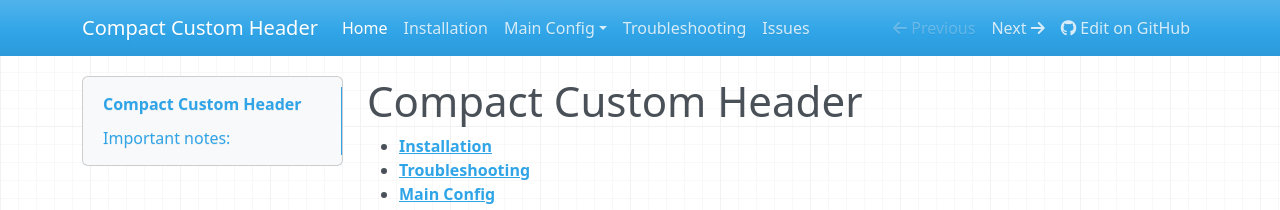
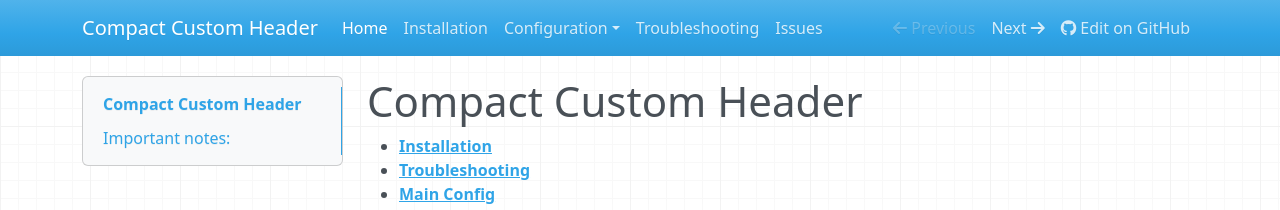
Before and after one commit to maykar/compact-custom-header, an MkDocs documentation site: the page built from docs/index.md, in a window 1280 px wide. Shown: the top 210 px of the page. Built offline with MkDocs 1.6.1, drawn with Linux system fonts in a browser that asks for light colours; nearby versions of some CDN libraries.

Commit message:
Update Docs

```diff
--- a/mkdocs.yml
+++ b/mkdocs.yml
@@ -10,12 +10,12 @@
 nav:
   - Home: index.md
   - Installation: Installation.md
-  - Main Config:
-      - Main Config Options: Main-Config-Options.md
-      - Swipe Nav Config: Swipe-Navigation.md
-      - Exception Config: Exception-Config.md
-      - Styling Config: Styling-Config.md
-      - Conditional Styling Config: Conditional-Styling-Config.md
+  - Configuration:
+      - Main Config: Main-Config-Options.md
+      - Swipe Navigation: Swipe-Navigation.md
+      - Exception: Exception-Config.md
+      - Styling: Styling-Config.md
+      - Conditional Styling: Conditional-Styling-Config.md
       - Conditional Styling Templates: Conditional-Styling-Templates.md
   - Troubleshooting: Troubleshooting.md
   - Issues: https://github.com/maykar/compact-custom-header/issues
```
